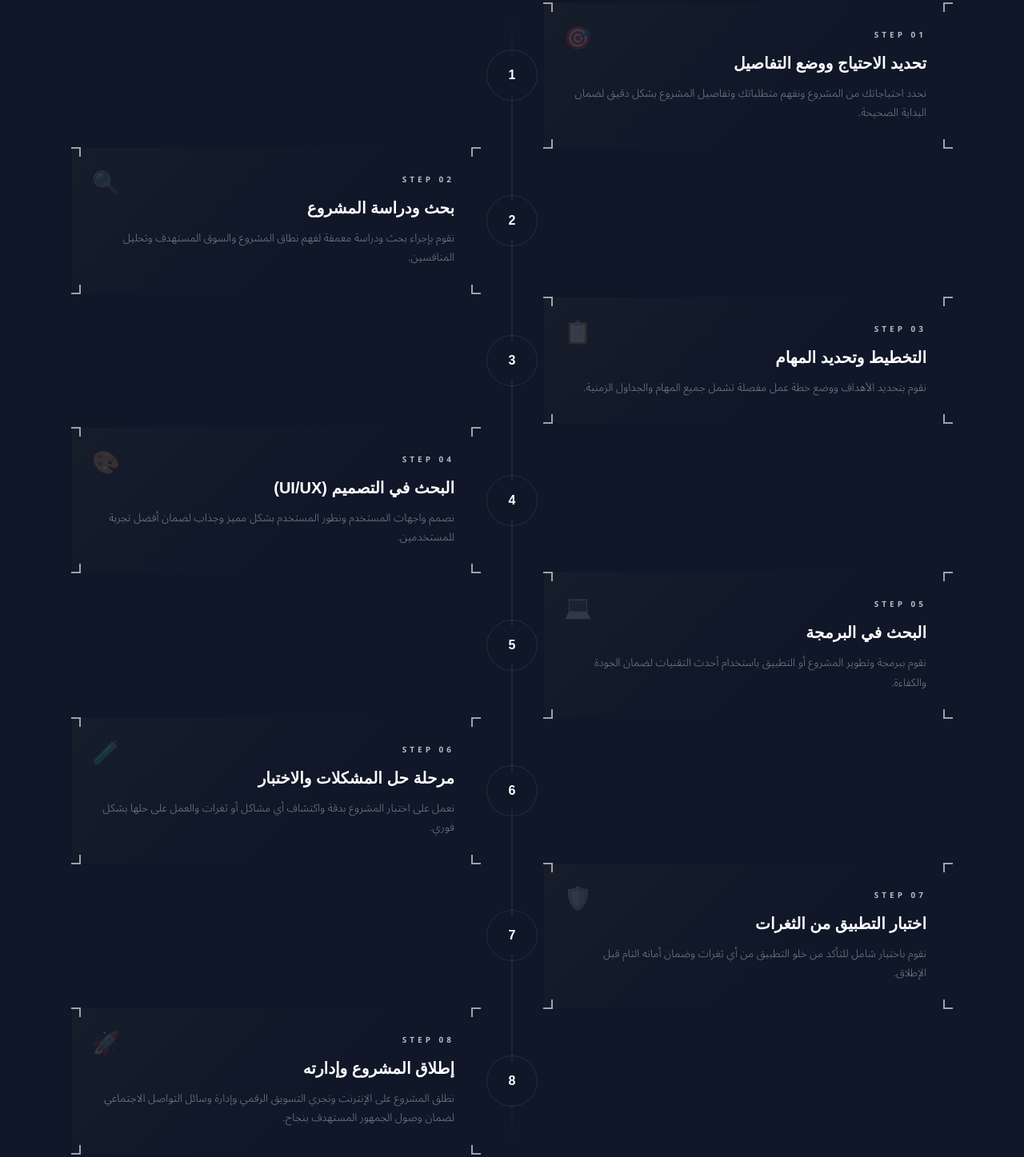
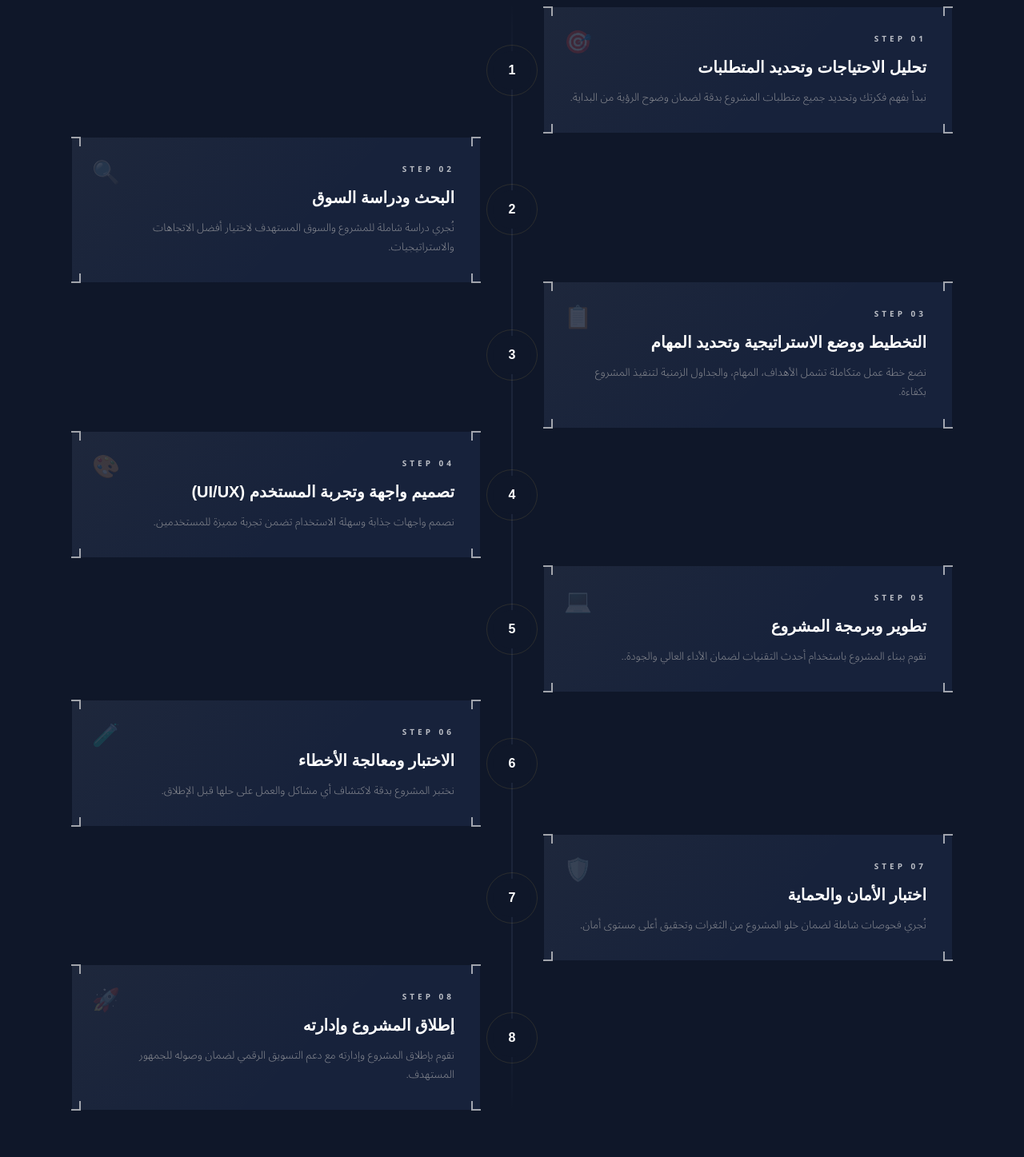
Before and after one commit to Raheeemsala7/Protfoilo-startup, a plain HTML site: page index.html in a window 1280 px wide. Shown: the part 6574-8021 px from the top of the page at 80% size. Drawn offline with nearby package versions, Linux system fonts and the light colour scheme.

Commit message:
feat: update step cards styling and content
- Add background color to step cards for better visual distinction
- Refine Arabic titles and descriptions for clarity and professionalism
- Improve step descriptions to better reflect project workflow stages

```diff
--- a/index.html
+++ b/index.html
@@ -218,6 +218,7 @@
       position: relative;
       cursor: default;
       transition: transform 0.3s ease;
+      background-color: #17223b;
     }
 
     .step-card::before {
@@ -1356,9 +1357,9 @@
             <div class="corner corner-br"></div>
             <div class="card-icon">🎯</div>
             <div class="card-tag">STEP 01</div>
-            <div class="card-title">تحديد الاحتياج ووضع التفاصيل</div>
-            <div class="card-desc">نحدد احتياجاتك من المشروع ونفهم متطلباتك وتفاصيل المشروع بشكل دقيق لضمان البداية
-              الصحيحة.</div>
+            <div class="card-title">تحليل الاحتياجات وتحديد المتطلبات</div>
+            <div class="card-desc">نبدأ بفهم فكرتك وتحديد جميع متطلبات المشروع بدقة لضمان وضوح الرؤية من البداية.
+              </div>
           </div>
           <div class="step-node">
             <div class="node-connector"></div>
@@ -1379,8 +1380,9 @@
             <div class="corner corner-br"></div>
             <div class="card-icon">🔍</div>
             <div class="card-tag">STEP 02</div>
-            <div class="card-title">بحث ودراسة المشروع</div>
-            <div class="card-desc">نقوم بإجراء بحث ودراسة معمقة لفهم نطاق المشروع والسوق المستهدف وتحليل المنافسين.
+            <div class="card-title"> البحث ودراسة السوق
+            </div>
+            <div class="card-desc">نُجري دراسة شاملة للمشروع والسوق المستهدف لاختيار أفضل الاتجاهات والاستراتيجيات.
             </div>
           </div>
           <div class="step-node">
@@ -1406,8 +1408,8 @@
             <div class="corner corner-br"></div>
             <div class="card-icon">📋</div>
             <div class="card-tag">STEP 03</div>
-            <div class="card-title">التخطيط وتحديد المهام</div>
-            <div class="card-desc">نقوم بتحديد الأهداف ووضع خطة عمل مفصلة تشمل جميع المهام والجداول الزمنية.</div>
+            <div class="card-title"> التخطيط ووضع الاستراتيجية وتحديد المهام</div>
+            <div class="card-desc">نضع خطة عمل متكاملة تشمل الأهداف، المهام، والجداول الزمنية لتنفيذ المشروع بكفاءة.</div>
           </div>
         </div>
 
@@ -1420,8 +1422,8 @@
             <div class="corner corner-br"></div>
             <div class="card-icon">🎨</div>
             <div class="card-tag">STEP 04</div>
-            <div class="card-title">البحث في التصميم (UI/UX)</div>
-            <div class="card-desc">نصمم واجهات المستخدم ونطور المستخدم بشكل مميز وجذاب لضمان أفضل تجربة للمستخدمين.
+            <div class="card-title">تصميم واجهة وتجربة المستخدم (UI/UX)</div>
+            <div class="card-desc">نصمم واجهات جذابة وسهلة الاستخدام تضمن تجربة مميزة للمستخدمين.
             </div>
           </div>
           <div class="step-node">
@@ -1447,8 +1449,8 @@
             <div class="corner corner-br"></div>
             <div class="card-icon">💻</div>
             <div class="card-tag">STEP 05</div>
-            <div class="card-title">البحث في البرمجة</div>
-            <div class="card-desc">نقوم ببرمجة وتطوير المشروع أو التطبيق باستخدام أحدث التقنيات لضمان الجودة والكفاءة.
+            <div class="card-title">  تطوير وبرمجة المشروع</div>
+            <div class="card-desc"> نقوم ببناء المشروع باستخدام أحدث التقنيات لضمان الأداء العالي والجودة..
             </div>
           </div>
         </div>
@@ -1462,8 +1464,8 @@
             <div class="corner corner-br"></div>
             <div class="card-icon">🧪</div>
             <div class="card-tag">STEP 06</div>
-            <div class="card-title">مرحلة حل المشكلات والاختبار</div>
-            <div class="card-desc">نعمل على اختبار المشروع بدقة واكتشاف أي مشاكل أو ثغرات والعمل على حلها بشكل فوري.
+            <div class="card-title"> الاختبار ومعالجة الأخطاء </div>
+            <div class="card-desc"> نختبر المشروع بدقة لاكتشاف أي مشاكل والعمل على حلها قبل الإطلاق.
             </div>
           </div>
           <div class="step-node">
@@ -1489,8 +1491,8 @@
             <div class="corner corner-br"></div>
             <div class="card-icon">🛡️</div>
             <div class="card-tag">STEP 07</div>
-            <div class="card-title">اختبار التطبيق من الثغرات</div>
-            <div class="card-desc">نقوم باختبار شامل للتأكد من خلو التطبيق من أي ثغرات وضمان أمانه التام قبل الإطلاق.
+            <div class="card-title">  اختبار الأمان والحماية </div>
+            <div class="card-desc">نُجري فحوصات شاملة لضمان خلو المشروع من الثغرات وتحقيق أعلى مستوى أمان.
             </div>
           </div>
         </div>
@@ -1504,9 +1506,8 @@
             <div class="corner corner-br"></div>
             <div class="card-icon">🚀</div>
             <div class="card-tag">STEP 08</div>
-            <div class="card-title">إطلاق المشروع وإدارته</div>
-            <div class="card-desc">نطلق المشروع على الإنترنت ونجري التسويق الرقمي وإدارة وسائل التواصل الاجتماعي لضمان
-              وصول الجمهور المستهدف بنجاح.</div>
+            <div class="card-title"> إطلاق المشروع وإدارته </div>
+            <div class="card-desc">نقوم بإطلاق المشروع وإدارته مع دعم التسويق الرقمي لضمان وصوله للجمهور المستهدف.  </div>
           </div>
           <div class="step-node">
             <div class="node-connector"></div>
```
